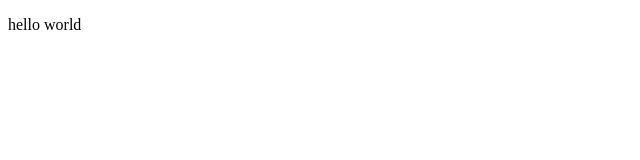
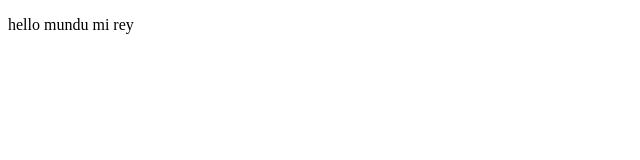
Before and after one commit to pascu04/proyectoDemo, a plain HTML site: page index.html in a window 1280 px wide. Shown: the full height of the page, 0-640 px from the left. Drawn offline with Linux system fonts and the light colour scheme.

Commit message:
cambio de prueba

```diff
--- a/index.html
+++ b/index.html
@@ -8,7 +8,7 @@
 </head>
 <body>
     <p>
-        hello world
+        hello mundu mi rey
     </p>
 </body>
 </html>
```
